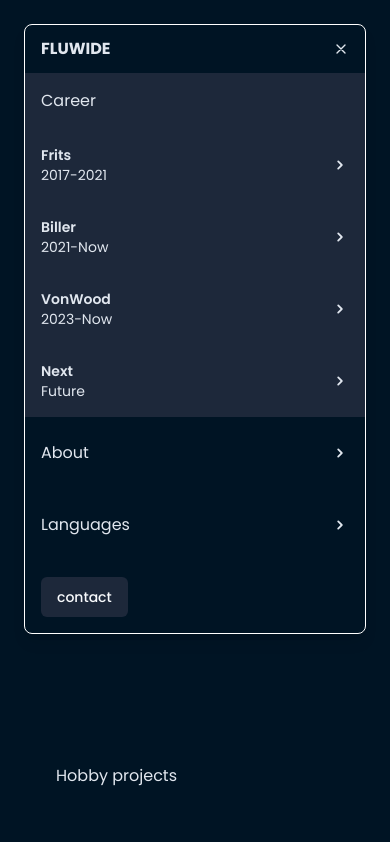
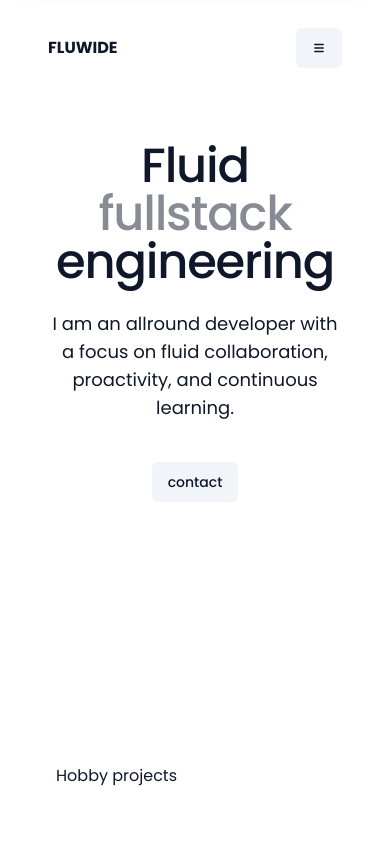
Before and after one commit to wowistudio/fluwide, a Next.js app: page / in a window 390 px wide. Shown: the top 842 px of the page. Built offline with nearby package versions, Linux system fonts and the light colour scheme.

Commit message:
Furtheeer

```diff
--- a/app/layout.tsx
+++ b/app/layout.tsx
@@ -20,7 +20,7 @@ export const metadata = {
 
 export default function RootLayout(props: RootLayoutProps) {
   return (
-    <html lang="en" className={true ? "dark" : ""}>
+    <html lang="en" className={false ? "dark" : ""}>
       <body>
         <div className={klass}>
           {props.children}
--- a/components/navigation/NavDesktop.tsx
+++ b/components/navigation/NavDesktop.tsx
@@ -77,7 +77,10 @@ export default () => {
                     cancelResetMenu={cancelResetMenu}
                 />
 
-                <MenuFoldoutTablet showMenu={showMenuTablet} />
+                <MenuFoldoutTablet
+                    showMenu={showMenuTablet}
+                    setShowMenu={setShowMenuTablet}
+                />
             </div>
         </div>
     )
--- a/components/navigation/career/Career.tsx
+++ b/components/navigation/career/Career.tsx
@@ -50,7 +50,7 @@ export const CareerContent: React.FC<CareerContentProps> = ({ item, ...props })
                 </div>
             )}
 
-            {!!careerLanguages && (
+            {!!careerLanguages.length && (
                 <div className="pt-6">
                     <div className='uppercase mt-6'>languages</div>
                     <ul className='flex flex-wrap gap-4 mt-3'>
--- a/components/navigation/tablet/Body.tsx
+++ b/components/navigation/tablet/Body.tsx
@@ -124,8 +124,8 @@ const MenuFoldBody: React.FC<MenuFoldBodyProps> = ({ setActiveSubItem, activeSub
                 </ul>
 
                 {careerItems.map((item, key) => (
-                    <MenuSubItem setMenuHeight={onSubItemRender} order={Number(`1${key + 1}`)} activeSubItem={activeSubItem}>
-                        <CareerContent key={key} item={item} className="p-4" />
+                    <MenuSubItem key={key} setMenuHeight={onSubItemRender} order={Number(`1${key + 1}`)} activeSubItem={activeSubItem}>
+                        <CareerContent item={item} className="p-4" />
                     </MenuSubItem>
                 ))}
 
--- a/components/navigation/tablet/Header.tsx
+++ b/components/navigation/tablet/Header.tsx
@@ -1,31 +1,36 @@
 import { HiArrowNarrowLeft, HiOutlineX } from "react-icons/hi";
 import Logo from "../Logo";
 import { classes } from "@/lib/utils";
+import { Button } from "@/components/ui/button";
 
 interface Props {
     activeSubItem: number;
     setActiveSubItem: (order: number) => void
+    onExit: () => void
 }
 
-const Header: React.FC<Props> = ({ setActiveSubItem, activeSubItem }) => {
+const Header: React.FC<Props> = ({ setActiveSubItem, activeSubItem, onExit }) => {
     const logoClass = classes(
         "left-0 transition duration-400 ease-out",
         activeSubItem > 0 && "-translate-x-full opacity-0"
     )
 
     const backClass = classes(
-        "flex items-center p-4 cursor-pointer absolute left-0 transition duration-400 ease-out",
+        "flex items-center p-4 cursor-pointer absolute left-0 transition duration-400 ease-out py-0 left-1",
         activeSubItem === -1 && "translate-x-full opacity-0 cursor-none pointer-events-none"
     )
 
     return (
         <div className="relative p-4 leading-4 flex items-center">
-            <HiOutlineX className="absolute right-4" />
+            <Button variant="ghost" onClick={onExit} className="absolute right-1 cursor-pointer" >
+                <HiOutlineX height="1.2em" width="1.2em" />
+            </Button>
+
             <Logo className={logoClass} />
-            <div className={backClass} onClick={() => setActiveSubItem(-1)}>
+            <Button variant="ghost" className={backClass} onClick={() => setActiveSubItem(-1)}>
                 <HiArrowNarrowLeft className="mr-2" />
                 <span>Back</span>
-            </div>
+            </Button>
         </div>
     )
 };
--- a/components/navigation/tablet/MenuFoldout.tsx
+++ b/components/navigation/tablet/MenuFoldout.tsx
@@ -2,22 +2,44 @@ import { useState } from "react"
 import MenuFolderHeader from "./Header";
 import MenuFoldFooter from "./Footer";
 import MenuFoldBody from "./Body";
+import { classes } from "@/lib/utils";
 
 export type MenuFoldoutProps = {
-    showMenu: boolean
+    showMenu: boolean;
+    setShowMenu: (show: boolean) => void
 }
 
-const MenuFoldoutTablet: React.FC<MenuFoldoutProps> = ({ showMenu }) => {
+const MenuFoldoutTablet: React.FC<MenuFoldoutProps> = ({ showMenu, setShowMenu }) => {
     const [activeSubItem, setActiveSubItem] = useState(-1);
 
+    const onExit = () => {
+        setShowMenu(false)
+        setActiveSubItem(-1)
+    }
+
+    const maskClass = classes(
+        "lg:hidden fixed inset-0 z-40 bg-background/80 backdrop-blur-sm w-full",
+        !showMenu && "-translate-y-full"
+    )
+
+    const navClass = classes(
+        'lg:hidden absolute right-0 z-50 top-0 p-4 lg:p-6 w-full sm:w-3/4 md:w-1/2',
+        !showMenu && "-translate-y-full"
+    )
+
     return (
-        <div className='lg:hidden absolute right-0 top-0 p-6 w-full sm:w-3/4 md:w-1/2'>
-            <div className="bg-card shadow-lg rounded-lg overflow-hidden border border-white">
-                <MenuFolderHeader activeSubItem={activeSubItem} setActiveSubItem={setActiveSubItem} />
-                <MenuFoldBody activeSubItem={activeSubItem} setActiveSubItem={setActiveSubItem} />
-                <MenuFoldFooter />
+        <>
+            <div className={maskClass} />
+
+            <div className={navClass}>
+                <div className="bg-card shadow-lg rounded-lg overflow-hidden border border-border">
+                    <MenuFolderHeader activeSubItem={activeSubItem} setActiveSubItem={setActiveSubItem} onExit={onExit} />
+                    <MenuFoldBody activeSubItem={activeSubItem} setActiveSubItem={setActiveSubItem} />
+                    <MenuFoldFooter />
+                </div>
             </div>
-        </div>)
+        </>
+    )
 }
 
 
```
